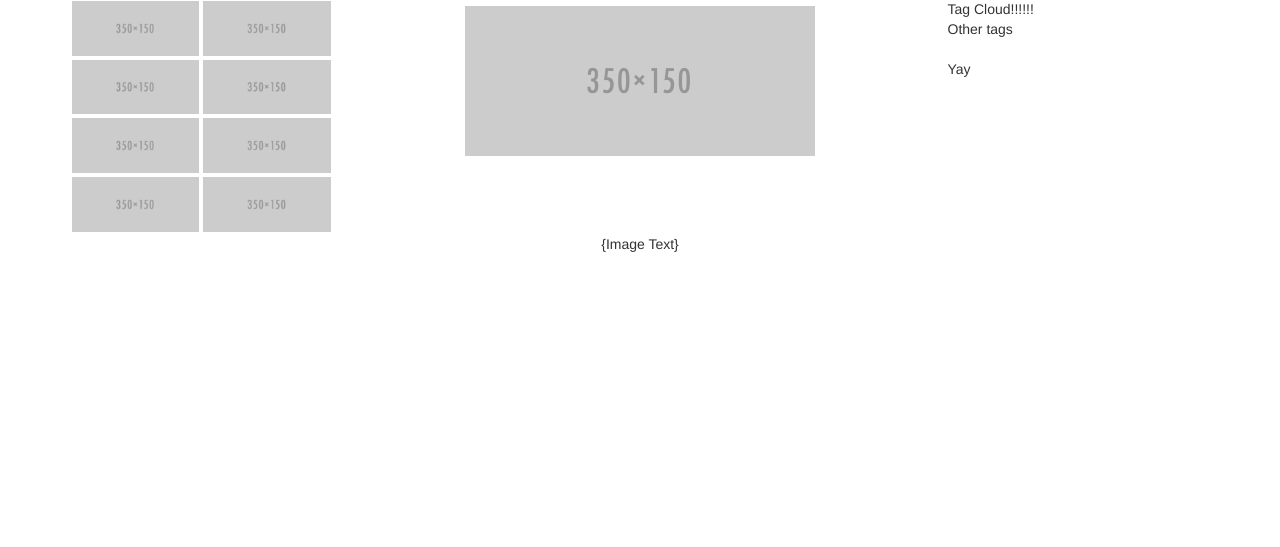
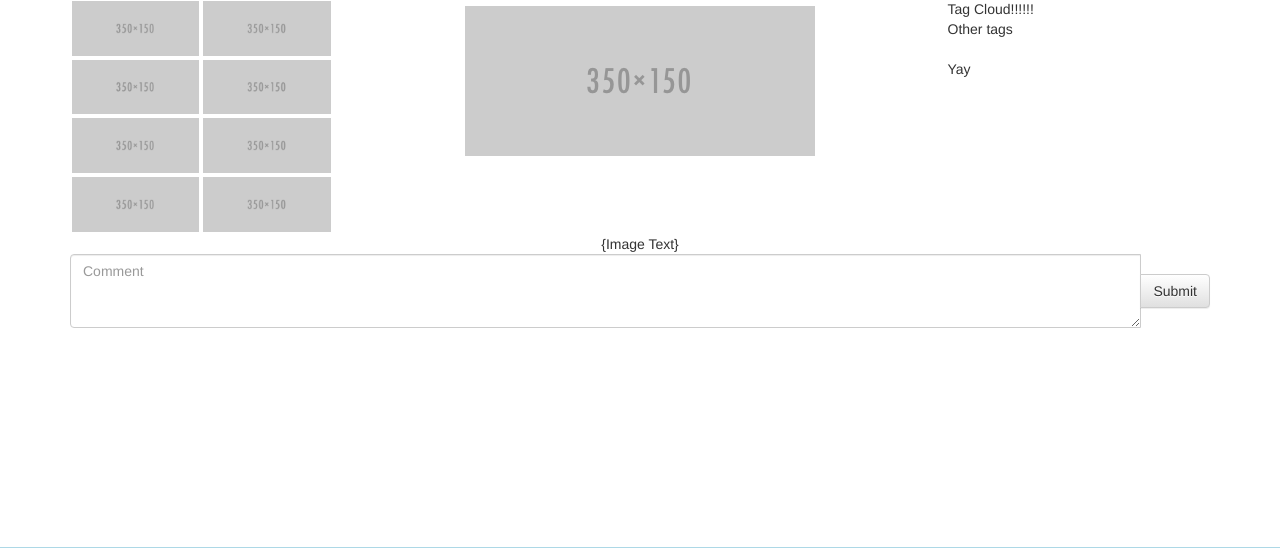
Before and after one commit to davidmancini/jpegery, a PHP site: page /image.php in a window 1280 px wide. Shown: the part 128-676 px from the top of the page. Run offline with PHP 8.4, Linux system fonts and the light colour scheme; some libraries are stand-ins or nearby versions.

Commit message:
Added comment box. https://app.asana.com/0/84113659891181/91309023675436

```diff
--- a/image.php
+++ b/image.php
@@ -62,7 +62,13 @@
 								{Image Text}
 							</div>
 							<div class="submit-comment">
+								<form action="">
+									<div class="input-group">
+										<textarea name="comment" id="comment" cols="30" rows="3" class="form-control" placeholder="Comment"></textarea>
+										<span class="input-group-btn"><button type="submit" class="btn btn-default">Submit</button></span>
+									</div>
 
+								</form>
 							</div>
 							<div class="comments">
 
```
